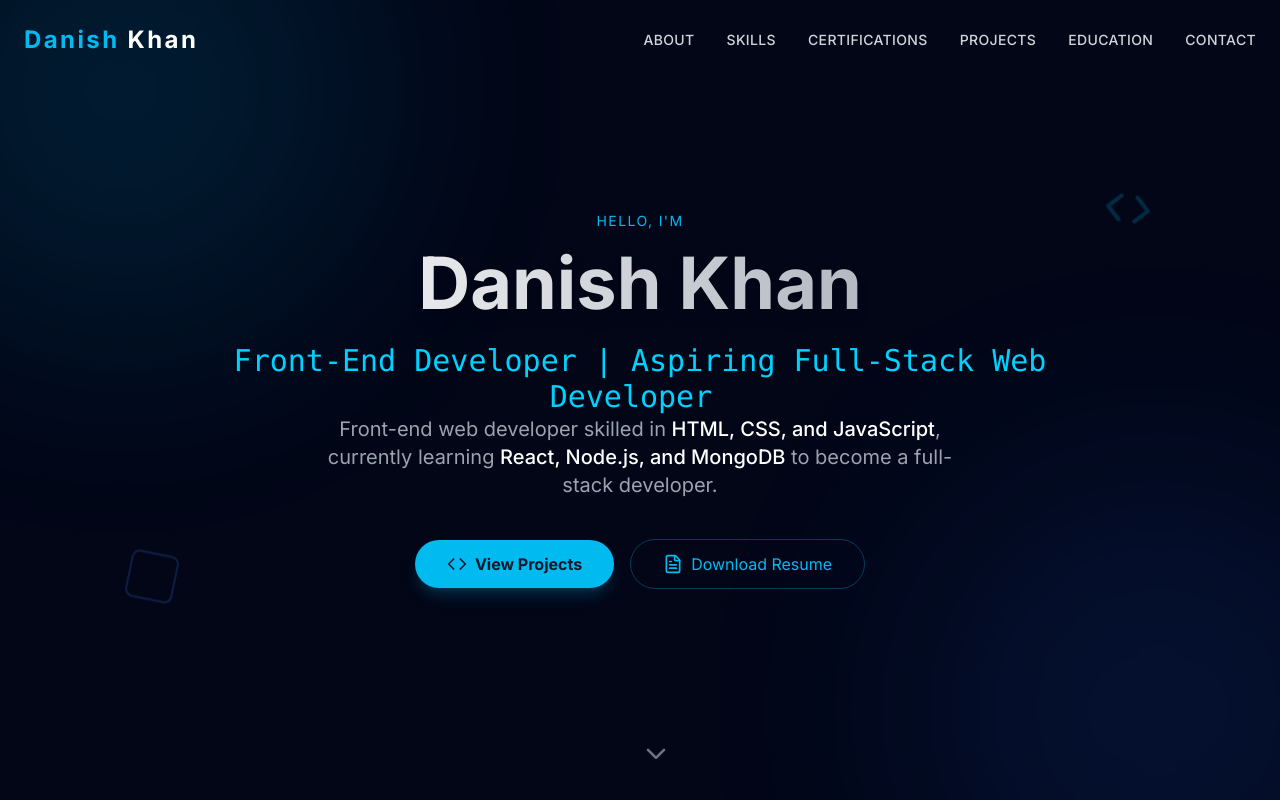
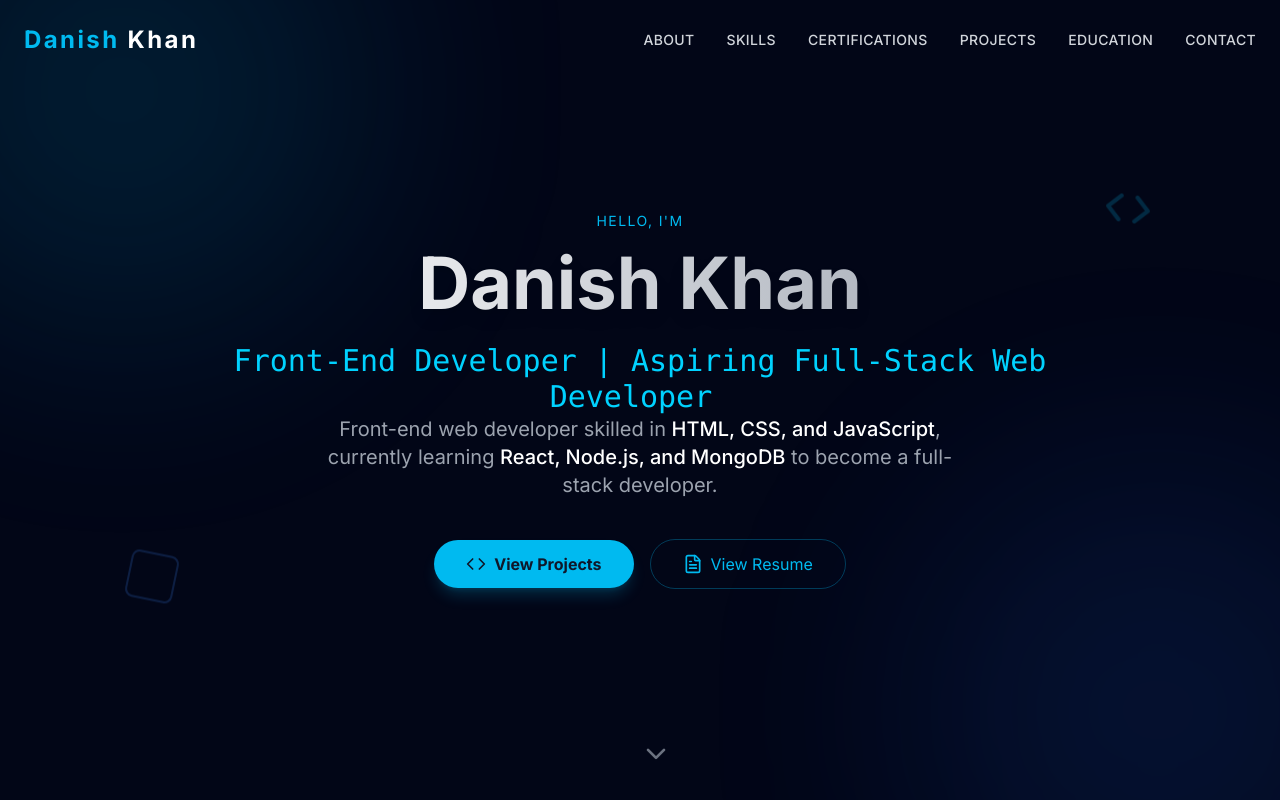
Before and after one commit to Danishxyz/portfolio, a React (Vite) app: page / in a window 1280 px wide. Shown: the top 800 px of the page. Built offline with nearby package versions, Linux system fonts and the light colour scheme.

Commit message:
Updated resume

```diff
--- a/src/sections/Hero.jsx
+++ b/src/sections/Hero.jsx
@@ -74,11 +74,12 @@ export const Hero = () => {
                             <Code size={20} /> View Projects
                         </Link>
                         <a
-                            href="/resume.pdf"
-                            download="Danish_Khan_Resume.pdf"
+                            href="/Danish_resume.pdf"
+                            target="_blank"
+                            rel="noopener noreferrer"
                             className="px-8 py-3 rounded-full border border-cyan/30 text-cyan hover:bg-cyan/10 transition-all transform hover:scale-105 cursor-pointer flex items-center gap-2"
                         >
-                            <FileText size={20} /> Download Resume
+                            <FileText size={20} /> View Resume
                         </a>
                     </div>
                 </motion.div>
```
Also changed, not shown: 1 other file (tests, documents, lock files or other folders).
